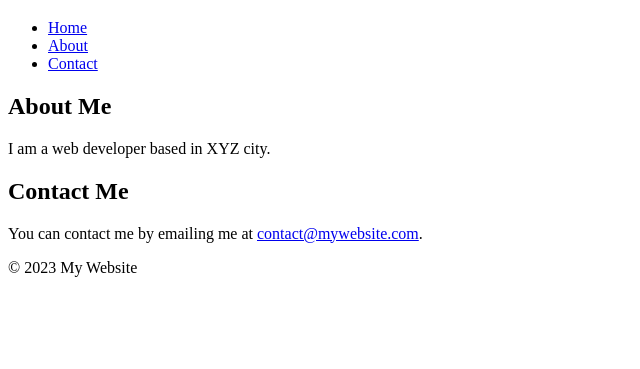
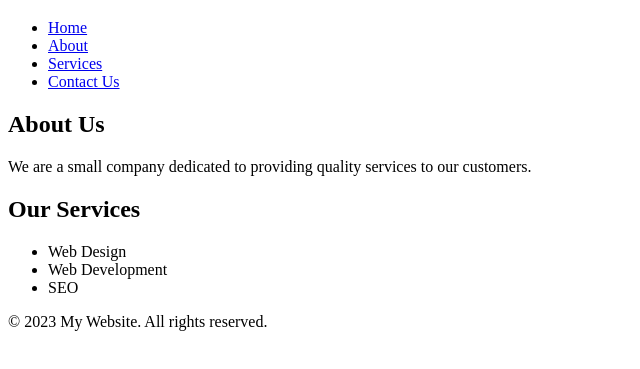
Before and after one commit to vishalbhadauriya/demo-project, a plain HTML site: page index.html in a window 1280 px wide. Shown: the part 61-430 px from the top of the page, without its empty margins (0-640 px from the left). Drawn offline with Linux system fonts and the light colour scheme.

Commit message:
Update index.html

```diff
--- a/index.html
+++ b/index.html
@@ -10,22 +10,27 @@
 			<ul>
 				<li><a href="#">Home</a></li>
 				<li><a href="#">About</a></li>
-				<li><a href="#">Contact</a></li>
+				<li><a href="#">Services</a></li>
+				<li><a href="#">Contact Us</a></li>
 			</ul>
 		</nav>
 	</header>
 	<main>
 		<section>
-			<h2>About Me</h2>
-			<p>I am a web developer based in XYZ city.</p>
+			<h2>About Us</h2>
+			<p>We are a small company dedicated to providing quality services to our customers.</p>
 		</section>
 		<section>
-			<h2>Contact Me</h2>
-			<p>You can contact me by emailing me at <a href="mailto:contact@mywebsite.com">contact@mywebsite.com</a>.</p>
+			<h2>Our Services</h2>
+			<ul>
+				<li>Web Design</li>
+				<li>Web Development</li>
+				<li>SEO</li>
+			</ul>
 		</section>
 	</main>
 	<footer>
-		<p>&copy; 2023 My Website</p>
+		<p>&copy; 2023 My Website. All rights reserved.</p>
 	</footer>
 </body>
 </html>
```
